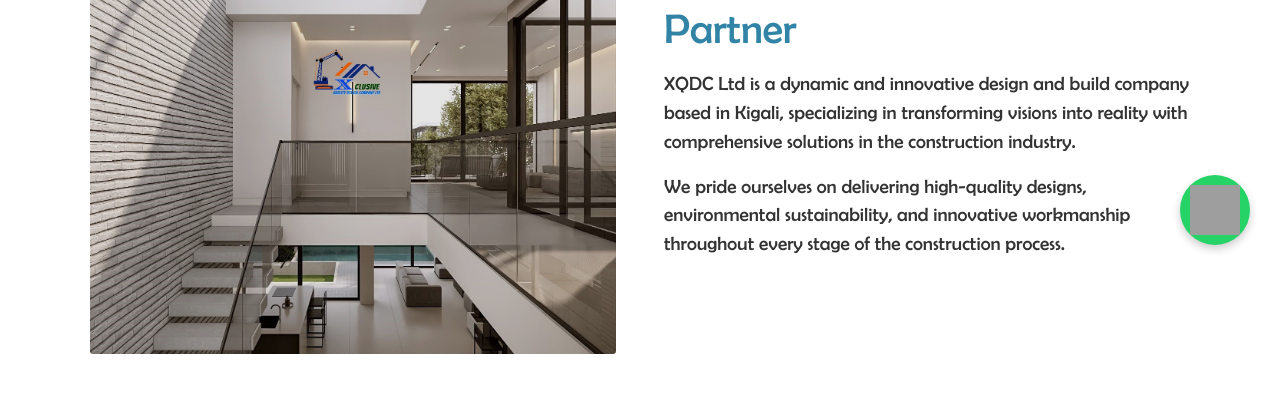
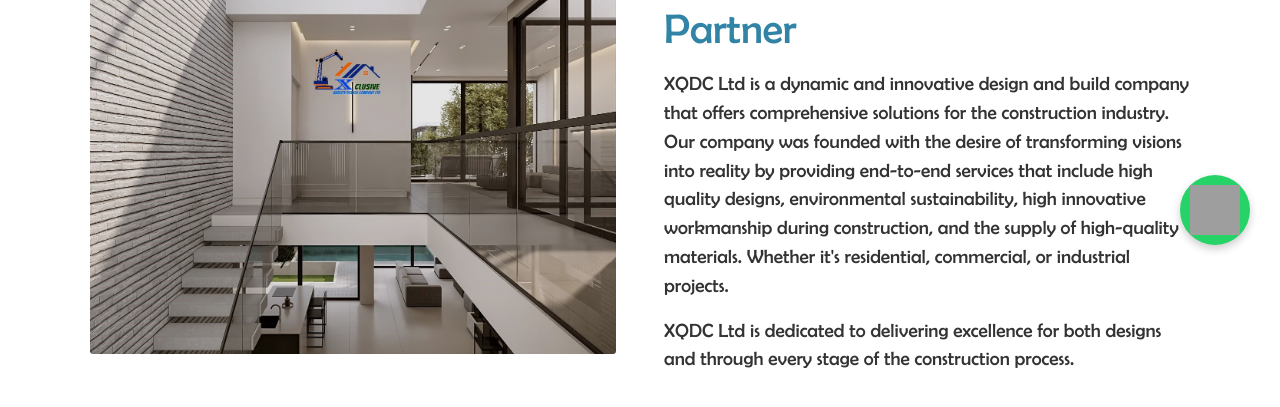
Before and after one commit to sm-junior0/Xclusive_Interior, a React (Create React App) app: page /about in a window 1280 px wide. Shown: the part 525-932 px from the top of the page. Built offline with nearby package versions, Linux system fonts and the light colour scheme; grey boxes are pictures that could not be loaded.

Commit message:
about us

```diff
--- a/src/pages/About.jsx
+++ b/src/pages/About.jsx
@@ -108,14 +108,10 @@ const About = () => {
             <h3>Welcome to XQDC Ltd!</h3>
             <h1>Your Design and Build Partner</h1>
             <p>
-              XQDC Ltd is a dynamic and innovative design and build company
-              based in Kigali, specializing in transforming visions into reality
-              with comprehensive solutions in the construction industry.
+            XQDC Ltd is a dynamic and innovative design and build company that offers comprehensive solutions for the construction industry. Our company was founded with the desire of transforming visions into reality by providing end-to-end services that include high quality designs, environmental sustainability, high innovative workmanship during construction, and the supply of high-quality materials. Whether it's residential, commercial, or industrial projects.
             </p>
             <p>
-              We pride ourselves on delivering high-quality designs,
-              environmental sustainability, and innovative workmanship
-              throughout every stage of the construction process.
+            XQDC Ltd is dedicated to delivering excellence for both designs and through every stage of the construction process.
             </p>
           </div>
         </div>
```
Also changed, not shown: src/pages/Services.jsx (line endings or trailing spaces).
